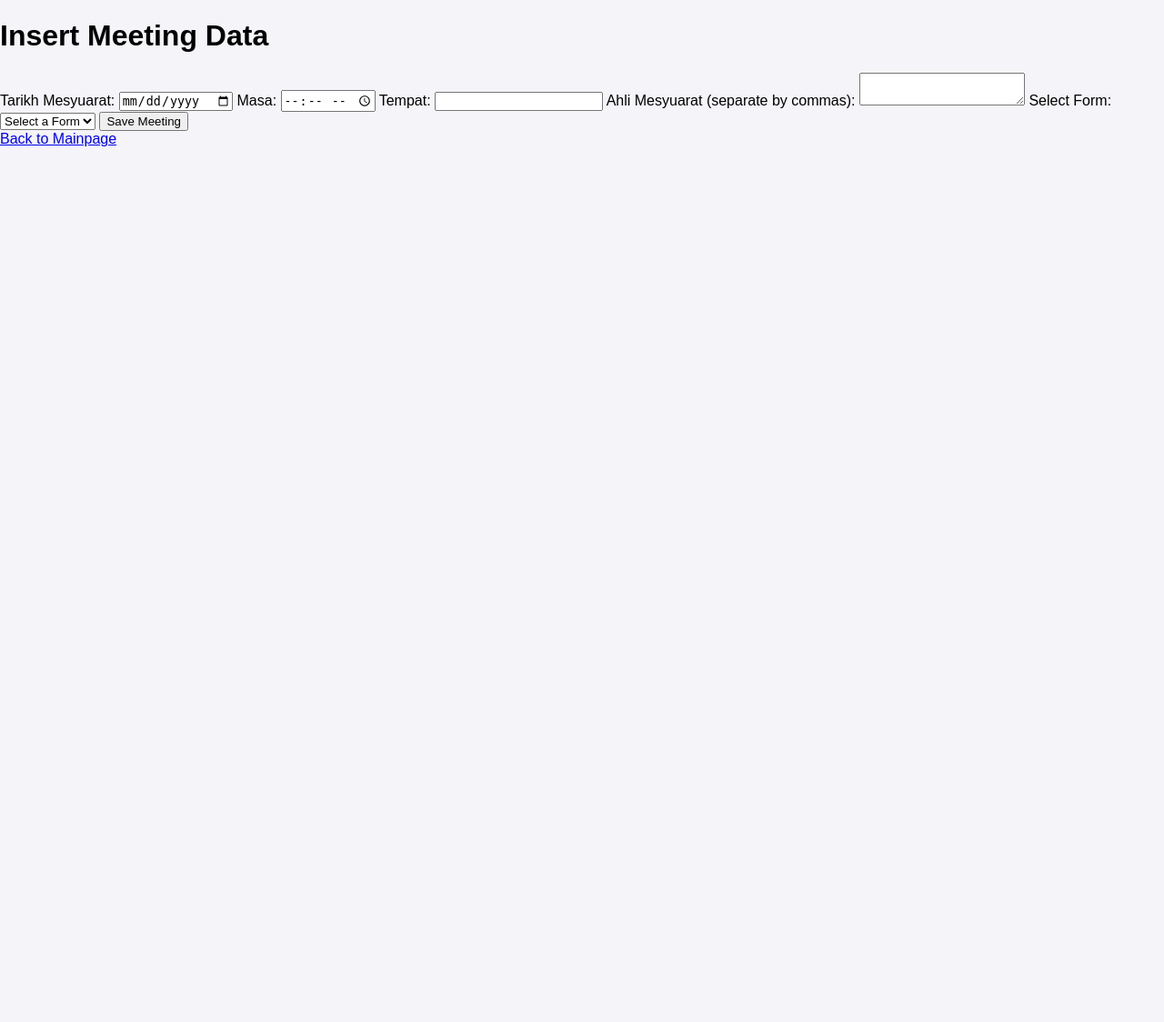
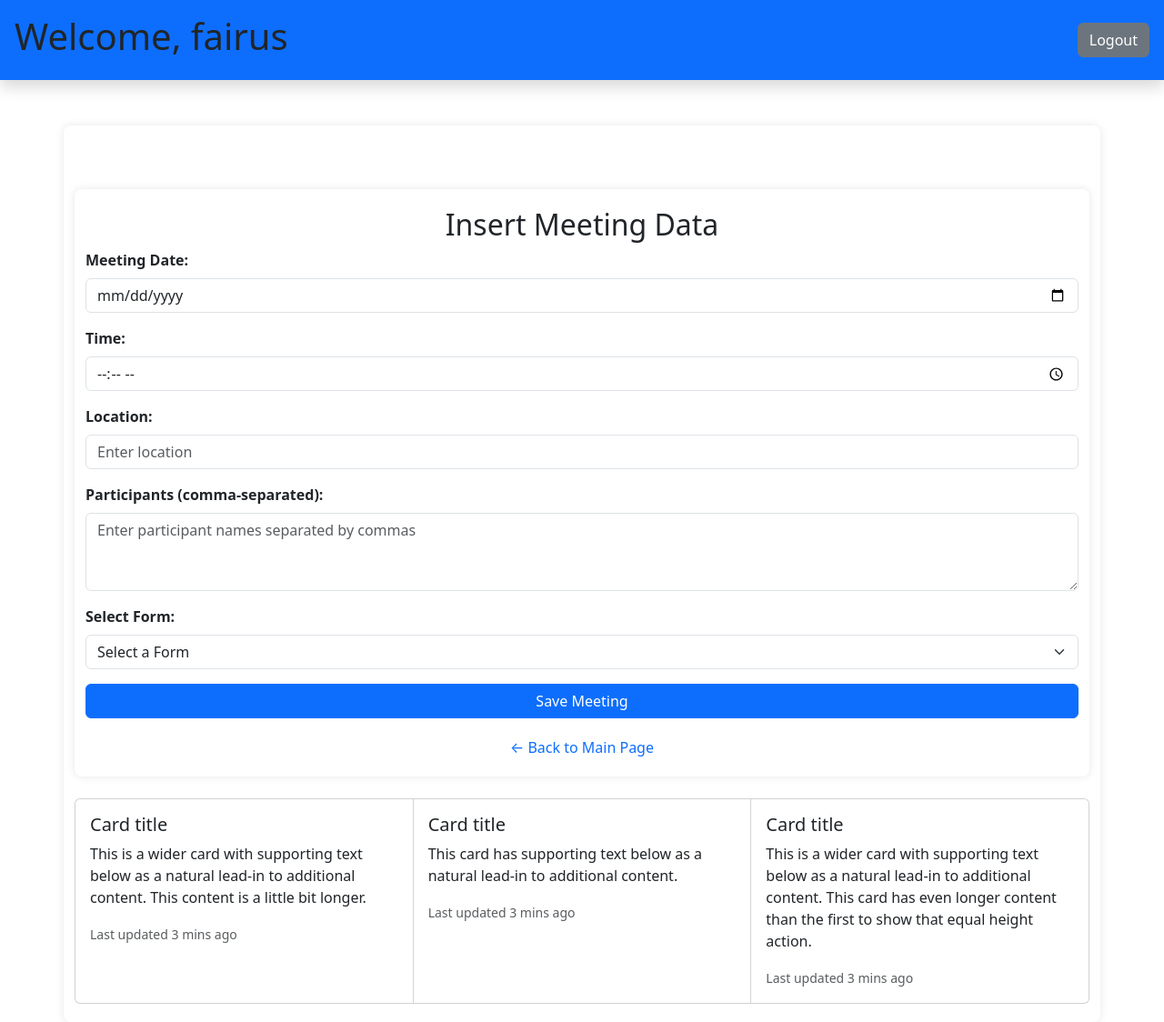
Before and after one commit to Alhns/MasjidIntern, a PHP site: page /meeting_PTA.php in a window 1280 px wide. Shown: the whole page at 91% size. Before the commit the page ends 161 px from the top, so only its background shows below. Run offline with PHP 8.4, Linux system fonts and the light colour scheme; a user stored in the database is signed in; data comes from the database, SQL or seed files in the repository.

Commit message:
Update meeting_PTA.php
New layout

```diff
--- a/backend/meeting_PTA.php
+++ b/backend/meeting_PTA.php
@@ -9,27 +9,25 @@ if ($_SERVER['REQUEST_METHOD'] === 'POST') {
     $meetingTime = htmlspecialchars($_POST['meeting_time']);
     $meetingPlace = htmlspecialchars($_POST['meeting_place']);
     $formId = htmlspecialchars($_POST['form_id']);
-    $meetingParts = htmlspecialchars($_POST['meeting_part']);  // Sanitize participant input
+    $meetingParts = htmlspecialchars($_POST['meeting_part']);
 
     // Validate input data
     if (empty($meetingDate) || empty($meetingTime) || empty($meetingPlace) || empty($meetingParts) || empty($formId)) {
         echo "<script>alert('All fields are required.');</script>";
     } else {
-        // Prepare the array of participants
-        $participants = explode(',', $meetingParts); // Split into an array by commas
+        $participants = explode(',', $meetingParts); // Split participants by comma
 
         try {
-            // Check if form_id exists in the form table
+            // Check if form_id exists
             $stmt = $conn->prepare("SELECT form_id FROM form WHERE form_id = :form_id");
             $stmt->bindParam(':form_id', $formId, PDO::PARAM_INT);
             $stmt->execute();
 
             if ($stmt->rowCount() > 0) {
-                // Form ID exists, continue with inserting meeting data
+                // Insert each participant
                 foreach ($participants as $participant) {
-                    $participant = trim($participant); // Trim whitespace from each participant
+                    $participant = trim($participant); // Remove spaces
 
-                    // Insert the participant into the meeting table
                     $sql = "INSERT INTO meeting (meeting_date, meeting_time, meeting_place, form_id, meeting_part)
                             VALUES (:meeting_date, :meeting_time, :meeting_place, :form_id, :meeting_part)";
                     $stmt = $conn->prepare($sql);
@@ -42,18 +40,18 @@ if ($_SERVER['REQUEST_METHOD'] === 'POST') {
                     ]);
                 }
 
-                echo "<script>alert('Meeting participants added successfully.'); window.location.href='meeting_PTA.php';</script>";
+                echo "<script>alert('Meeting added successfully!'); window.location.href='meeting_history.php';</script>";
             } else {
                 echo "<script>alert('Invalid Form ID.');</script>";
             }
         } catch (PDOException $e) {
-            echo "<script>alert('Error saving data: " . addslashes($e->getMessage()) . "');</script>";
+            echo "<script>alert('Error: " . addslashes($e->getMessage()) . "');</script>";
         }
     }
 }
 
 // Fetch form data for dropdown
-$sql = "SELECT form_id FROM form";  // Only fetch form_id
+$sql = "SELECT form_id FROM form";
 $stmt = $conn->prepare($sql);
 $stmt->execute();
 $formResults = $stmt->fetchAll(PDO::FETCH_ASSOC);
@@ -65,35 +63,84 @@ $formResults = $stmt->fetchAll(PDO::FETCH_ASSOC);
     <meta charset="UTF-8">
     <meta name="viewport" content="width=device-width, initial-scale=1.0">
     <title>Insert Meeting Data</title>
-    <link rel="stylesheet" href="../Styles/styles.css">
+    <link rel="stylesheet" href="https://cdnjs.cloudflare.com/ajax/libs/bootstrap/5.3.0/css/bootstrap.min.css">
+    <style>
+        body {
+            background: #f4f4f4;
+            font-family: Arial, sans-serif;
+        }
+        .container {
+            background: white;
+            padding: 20px;
+            border-radius: 8px;
+            box-shadow: 0px 0px 10px rgba(0, 0, 0, 0.1);
+            max-width: 600px;
+            margin: auto;
+            margin-top: 50px;
+        }
+        h2 {
+            text-align: center;
+            color: #007bff;
+        }
+        .form-label {
+            font-weight: bold;
+        }
+        textarea {
+            resize: none;
+        }
+        .btn-primary {
+            width: 100%;
+        }
+        .back-btn {
+            display: block;
+            text-align: center;
+            margin-top: 20px;
+            text-decoration: none;
+        }
+    </style>
 </head>
 <body>
-    <h1>Insert Meeting Data</h1>
+<?php require '../include/header.php'; ?>
+<div class="container">
+    <h2>Insert Meeting Data</h2>
+    <form method="POST" action="">
+        <div class="mb-3">
+            <label for="meeting_date" class="form-label">Meeting Date:</label>
+            <input type="date" class="form-control" id="meeting_date" name="meeting_date" required>
+        </div>
 
-    <form method="POST" action="">
-        <label for="meeting_date">Tarikh Mesyuarat:</label>
-        <input type="date" id="meeting_date" name="meeting_date" required>
+        <div class="mb-3">
+            <label for="meeting_time" class="form-label">Time:</label>
+            <input type="time" class="form-control" id="meeting_time" name="meeting_time" required>
+        </div>
 
-        <label for="meeting_time">Masa:</label>
-        <input type="time" id="meeting_time" name="meeting_time" required>
+        <div class="mb-3">
+            <label for="meeting_place" class="form-label">Location:</label>
+            <input type="text" class="form-control" id="meeting_place" name="meeting_place" placeholder="Enter location" required>
+        </div>
 
-        <label for="meeting_place">Tempat:</label>
-        <input type="text" id="meeting_place" name="meeting_place" required>
+        <div class="mb-3">
+            <label for="meeting_part" class="form-label">Participants (comma-separated):</label>
+            <textarea class="form-control" id="meeting_part" name="meeting_part" rows="3" placeholder="Enter participant names separated by commas" required></textarea>
+        </div>
 
-        <label for="meeting_part">Ahli Mesyuarat (separate by commas):</label>
-        <textarea id="meeting_part" name="meeting_part" required></textarea>
+        <div class="mb-3">
+            <label for="form_id" class="form-label">Select Form:</label>
+            <select class="form-select" name="form_id" id="form_id" required>
+                <option value="" disabled selected>Select a Form</option>
+                <?php foreach ($formResults as $form): ?>
+                    <option value="<?php echo htmlspecialchars($form['form_id']); ?>">
+                        <?php echo htmlspecialchars($form['form_id']); ?>
+                    </option>
+                <?php endforeach; ?>
+            </select>
+        </div>
 
-        <label for="form_id">Select Form:</label>
-        <select name="form_id" id="form_id" required>
-            <option value="" disabled selected>Select a Form</option>
-            <?php foreach ($formResults as $form): ?>
-                <option value="<?php echo $form['form_id']; ?>"><?php echo $form['form_id']; ?></option>
-            <?php endforeach; ?>
-        </select>
-
-        <button type="submit">Save Meeting</button>
+        <button type="submit" class="btn btn-primary">Save Meeting</button>
     </form>
 
-    <a href="form_PTA.php">Back to Mainpage</a>
+    <a href="form_PTA.php" class="back-btn">← Back to Main Page</a>
+</div>
+<?php require '../include/footer.php'; ?>
 </body>
 </html>
```
